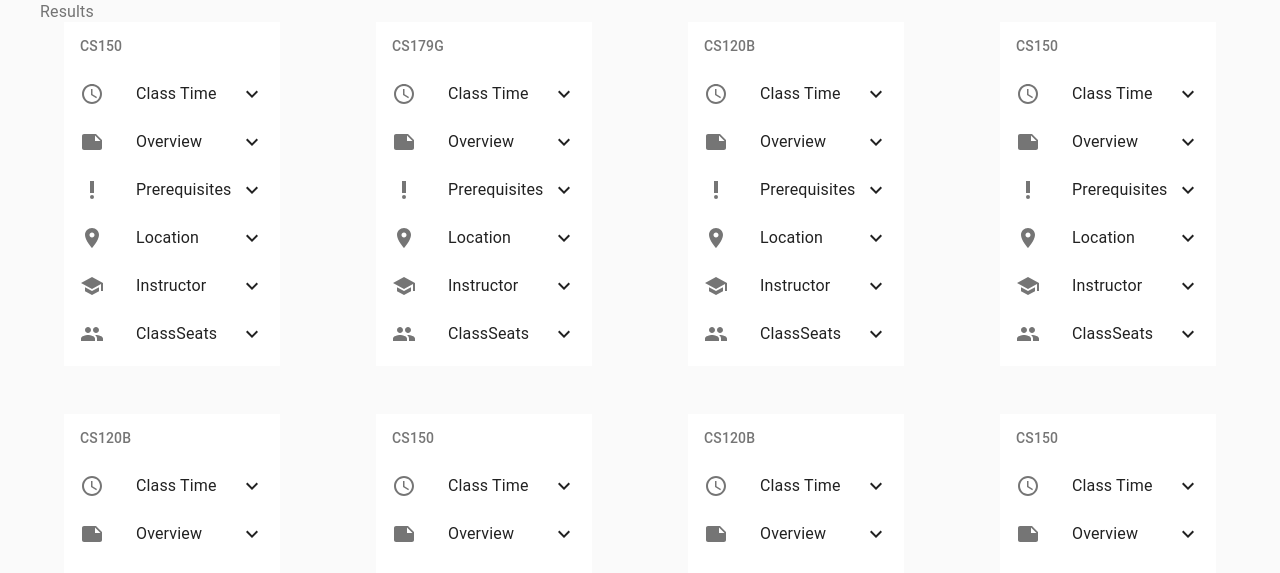
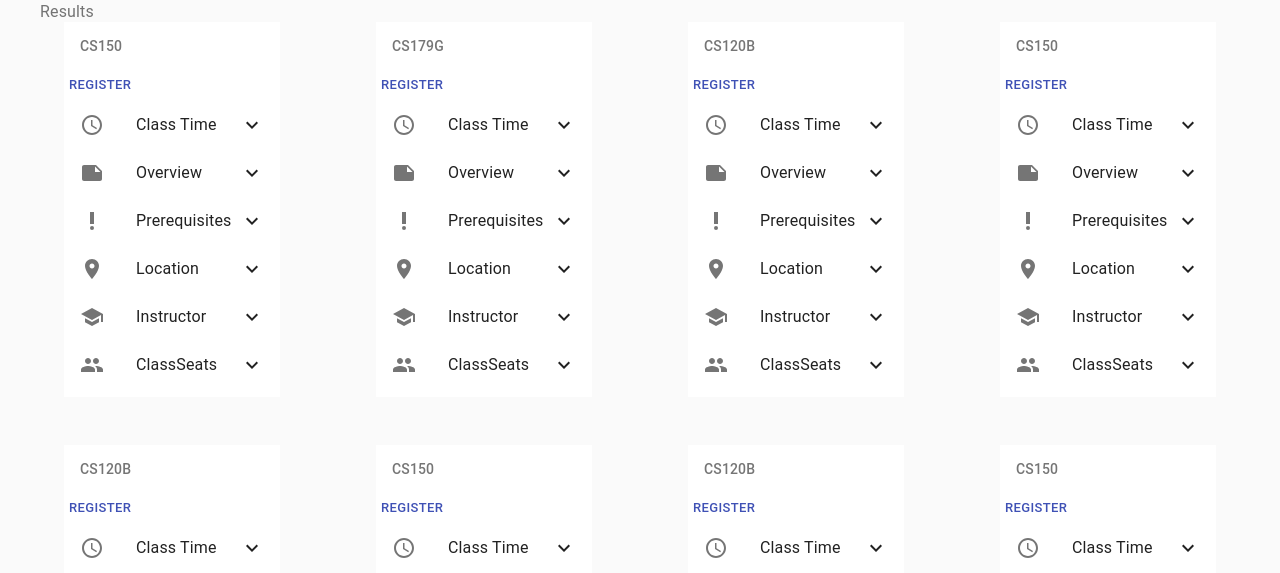
Before and after one commit to CS-UCR/better-banner, a React (Create React App) app in the folder client/: page /sandbox in a window 1280 px wide. Shown: the part 166-739 px from the top of the page. Built offline with nearby package versions, Linux system fonts and the light colour scheme; no server answers.

Commit message:
Added a register button to each of the listed classes on the home page

```diff
--- a/client/src/components/Calendar.jsx
+++ b/client/src/components/Calendar.jsx
@@ -24,8 +24,6 @@ minDate.setMinutes(0);
 let formats = {
     dayFormat: (date, culture, localizer) =>
         localizer.format(date, 'ddd', culture),
-
-
 }
 
 
--- a/client/src/components/ClassDetails.jsx
+++ b/client/src/components/ClassDetails.jsx
@@ -4,6 +4,10 @@
 
 import React from 'react';
 import { makeStyles } from '@material-ui/core/styles';
+import Card from '@material-ui/core/Card';
+import CardActionArea from '@material-ui/core/CardActionArea';
+import CardContent from '@material-ui/core/CardContent';
+import Button from '@material-ui/core/Button';
 import ListSubheader from '@material-ui/core/ListSubheader';
 import List from '@material-ui/core/List';
 import ListItem from '@material-ui/core/ListItem';
@@ -23,6 +27,7 @@ import PeopleIcon from '@material-ui/icons/People';
 import SchoolIcon from '@material-ui/icons/School';
 import RemoveIcon from '@material-ui/icons/Remove';
 
+
 const useStyles = makeStyles(theme => ({
     root: {
         width: '100%',
@@ -31,8 +36,16 @@ const useStyles = makeStyles(theme => ({
     },
     nested: {
         paddingLeft: theme.spacing(4)
-    }
+    },
+    card: {
+        display: 'block',
+        maxWidth: 100,
+        height: 50
+      }
+
 }));
+
+
 
 export default function NestedList(props) {
     const classes = useStyles();
@@ -64,18 +77,15 @@ export default function NestedList(props) {
                 }
                 className={classes.root}
             >
-                {/* <ListItem button>
-        <ListItemIcon>
-          <SendIcon />
-        </ListItemIcon>
-        <ListItemText primary="Sent mail" />
-      </ListItem>
-      <ListItem button>
-        <ListItemIcon>
-          <DraftsIcon />
-        </ListItemIcon>
-        <ListItemText primary="Drafts" />
-      </ListItem> */}
+             {/* <Card className={classes.card}>
+                <CardActionArea>
+                    <CardContent> */}
+                        <Button size="small" color="primary">
+                            Register
+                        </Button>
+                    {/* </CardContent>
+                </CardActionArea>
+            </Card> */}
                 <ListItem button onClick={() => handleClick('Schedule')}>
                     <ListItemIcon>
                         <AccessTimeIcon />
```
